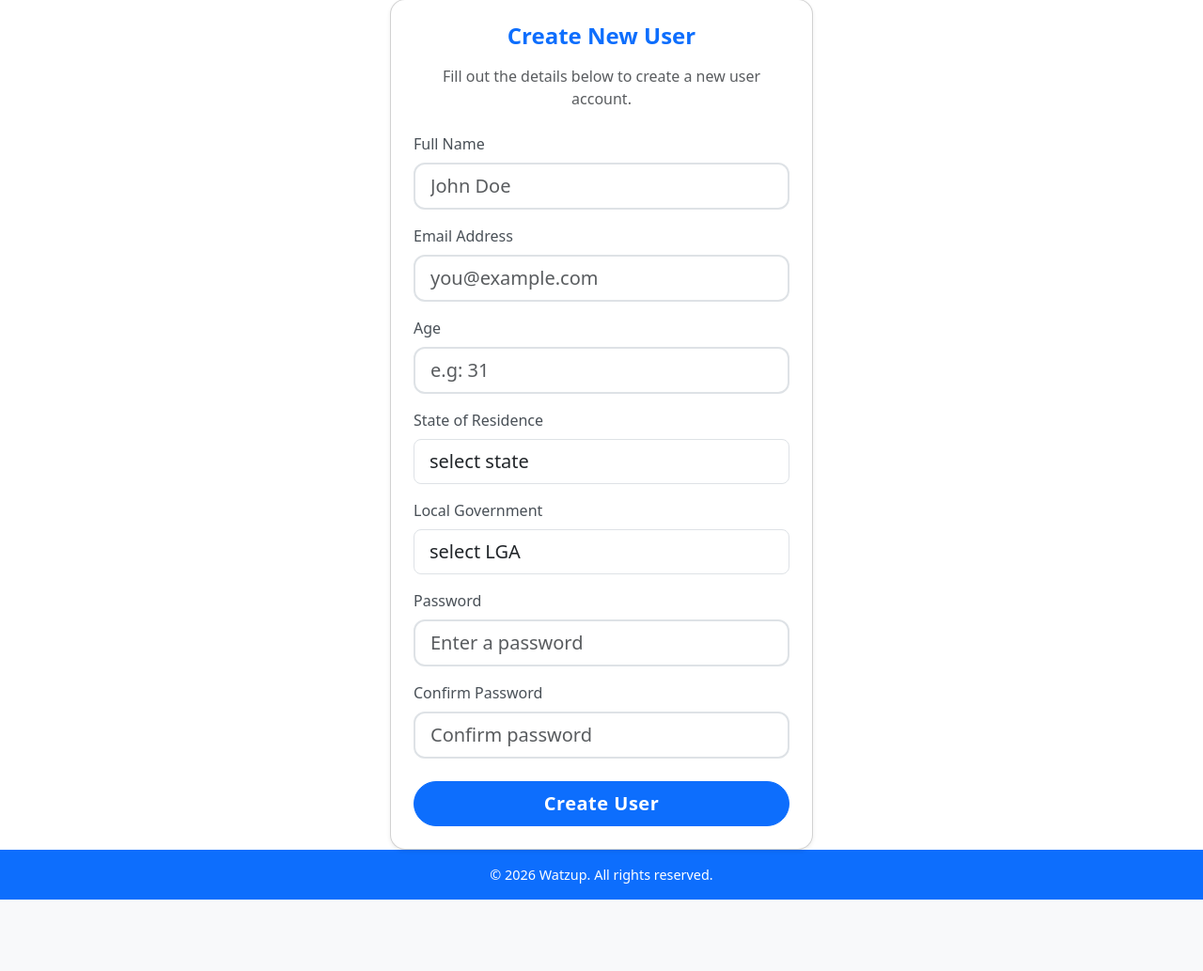
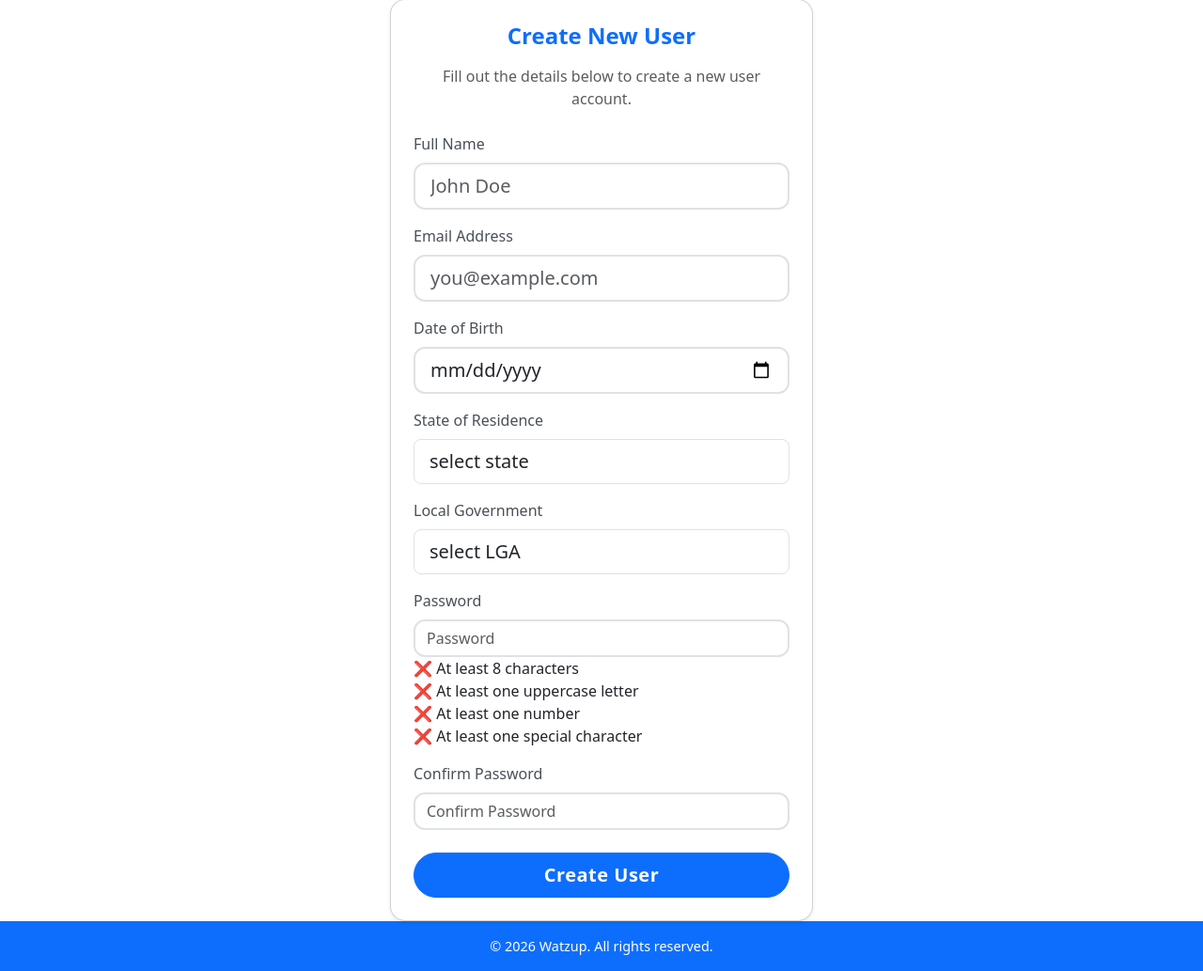
Before and after one commit to Dblvcksheep/Watzup, a Flask app: page /register in a window 1280 px wide. Shown: the part 81-1114 px from the top of the page at 94% size. Before the commit the page ends 1038 px from the top, so only its background shows below. Run offline with Flask 3, Linux system fonts and the light colour scheme; some libraries are stand-ins or nearby versions.

Commit message:
finish login and register

```diff
--- a/app.py
+++ b/app.py
@@ -3,11 +3,11 @@ from flask_bootstrap import Bootstrap5
 from flask_login import UserMixin, login_user, LoginManager, current_user, logout_user,login_required
 from flask_sqlalchemy import SQLAlchemy
 from sqlalchemy.orm import relationship, DeclarativeBase, Mapped, mapped_column
-from sqlalchemy import Integer, String, Text
+from sqlalchemy import Integer, String, Text,DateTime
 from functools import wraps
 from http import HTTPStatus
 import os
-from datetime import date
+from datetime import datetime, timedelta
 from flask_mail import Mail, Message
 import requests
 from flask_migrate import Migrate
@@ -51,6 +51,11 @@ class User(db.Model, UserMixin):
     id = db.Column(db.Integer, primary_key=True)
     email = db.Column(db.String(225), unique=True, nullable=False)
     name = db.Column(db.String(100), nullable=False)
+    dob = db.Column(db.DateTime, nullable=False)
+    state = db.Column(db.String(100), nullable=False)
+    lga = db.Column(db.String(100), nullable=False)
+    password = db.Column(db.Text, nullable=False)
+    created_at = db.Column(db.DateTime, default=datetime.now())
 
 with app.app_context():
     db.create_all()
@@ -160,18 +165,23 @@ def register():
     if request.method == 'POST':
         name = request.form.get('name')
         email = request.form.get('email').lower()
-        age = request.form.get('age')
-        password = request.form.get('password')
-        confirm_pass = request.form.get('confirm_password')
+        date = request.form.get('date')
+        state = request.form.get('state')
+        lga = request.form.get('lga')
+        password = request.form.get('password1')
+        confirm_pass = request.form.get('password2')
+
         user = User.query.filter_by(email=email).first()
+        print(date)
+        dateformat = datetime.strptime(date, '%Y-%m-%d')
         if not user:
             if password == confirm_pass:
-                reg = User(name=name, age=age, email=email, password=generate_password_hash(password, salt_length=5))
+                reg = User(name=name, dob=dateformat, email=email, password=generate_password_hash(password, salt_length=5),state=state,lga=lga)
                 db.session.add(reg)
                 db.session.commit()
                 login_user(reg)
                 send_welcome_email(name, email, password)
-                return redirect(url_for('dashboard'))
+                return redirect(url_for('index'))
             else:
                 flash('passwords do not match')
         else:
@@ -199,13 +209,13 @@ def login():
         if user:
             if check_password_hash(user.password, password):
                 login_user(user)
-                return redirect(url_for('dashboard'))
+                return redirect(url_for('index'))
             else:
-                flash('wrong password')
+                flash('invalid credentials')
                 return redirect(url_for('login'))
 
         else:
-            flash('user not in the database')
+            flash('invalid credentials')
             return redirect(url_for('login'))
     return render_template('login.html')
 @app.errorhandler(TooManyRequests)
--- /dev/null
+++ b/static/password-check.js
@@ -0,0 +1,81 @@
+function showValidation() {
+  document.getElementById("password-requirements").classList.remove("d-none");
+}
+
+function hideValidation() {
+  document.getElementById("password-requirements").classList.add("d-none");
+}
+
+function validatePassword() {
+  const password = document.getElementById("password1").value;
+
+  // Check each requirement
+  if (password.length >= 8) {
+    document.getElementById("length").textContent = "✅ At least 8 characters";
+    document.getElementById("length").style.color = "green";
+  } else {
+    document.getElementById("length").textContent = "❌ At least 8 characters";
+    document.getElementById("length").style.color = "red";
+  }
+
+  if (/[A-Z]/.test(password)) {
+    document.getElementById("uppercase").textContent = "✅ At least one uppercase letter";
+    document.getElementById("uppercase").style.color = "green";
+  } else {
+    document.getElementById("uppercase").textContent = "❌ At least one uppercase letter";
+    document.getElementById("uppercase").style.color = "red";
+  }
+
+  if (/\d/.test(password)) {
+    document.getElementById("number").textContent = "✅ At least one number";
+    document.getElementById("number").style.color = "green";
+  } else {
+    document.getElementById("number").textContent = "❌ At least one number";
+    document.getElementById("number").style.color = "red";
+  }
+
+  // Special character
+  if (/[!@#$%^&*(),.?:{}|<>]/.test(password)) {
+    document.getElementById("special").textContent = "✅ At least one special character";
+    document.getElementById("special").style.color = "green";
+  } else {
+    document.getElementById("special").textContent = "❌ At least one special character";
+    document.getElementById("special").style.color = "red";
+  }
+
+  checkFormReady();
+}
+
+function checkMatch() {
+  const password1 = document.getElementById("password1").value;
+  const password2 = document.getElementById("password2").value;
+  const message = document.getElementById("match-message");
+
+  if (password2 === "") {
+    message.textContent = "";
+    message.className = "form-text";
+  } else if (password1 === password2) {
+    message.textContent = "✅ Passwords match";
+    message.className = "form-text text-success";
+  } else {
+    message.textContent = "❌ Passwords do not match";
+    message.className = "form-text text-danger";
+  }
+
+  checkFormReady();
+}
+
+function checkFormReady() {
+  const password = document.getElementById("password1").value;
+  const confirm = document.getElementById("password2").value;
+  const submitBtn = document.getElementById("submitBtn");
+
+  const valid =
+    password.length >= 8 &&
+    /[A-Z]/.test(password) &&
+    /\d/.test(password) &&
+    /[!@#$%^&*(),.?:{}|<>]/.test(password) &&
+    password === confirm;
+
+  submitBtn.disabled = !valid;
+}
--- a/templates/register.html
+++ b/templates/register.html
@@ -21,8 +21,8 @@
       </div>
 
       <div class="mb-3">
-        <label for="Age" class="form-label fw-medium">Age</label>
-        <input type="number" class="form-control form-control-lg" id="Age" name="age" placeholder="e.g: 31" required>
+        <label for="date" class="form-label fw-medium">Date of Birth</label>
+        <input type="date" id="date" name="date" class="form-control form-control-lg">
       </div>
 
       <div class="mb-3">
@@ -44,13 +44,23 @@
 
 
       <div class="mb-3">
-        <label for="password" class="form-label fw-medium">Password</label>
-        <input type="password" class="form-control form-control-lg" id="password" name="password" placeholder="Enter a password" required>
+        <label for="password1" class="form-label fw-medium">Password</label>
+        <input type="password"  name="password1" class="form-control" id="password1" placeholder="Password" oninput="validatePassword()" onfocus="showValidation()" onblur="hideValidation()" required>
+
+        <div id="password-requirements" class="mb-3">
+            <ul class="mb-0" style="list-style: none; padding-left: 0;">
+                <li id="length">❌ At least 8 characters</li>
+                <li id="uppercase">❌ At least one uppercase letter</li>
+                <li id="number">❌ At least one number</li>
+                <li id="special">❌ At least one special character</li>
+            </ul>
+        </div>
       </div>
 
       <div class="mb-4">
-        <label for="confirm_password" class="form-label fw-medium">Confirm Password</label>
-        <input type="password" class="form-control form-control-lg" id="confirm_password" name="confirm_password" placeholder="Confirm password" required>
+        <label for="password2" class="form-label fw-medium">Confirm Password</label>
+        <input type="password" name="password2" class="form-control" id="password2" placeholder="Confirm Password" oninput="checkMatch()" required>
+        <div id="match-message" class="form-text"></div>
       </div>
 
       <div class="d-grid">
@@ -103,6 +113,6 @@ document.getElementById("state").addEventListener("change", function () {
         });
 });
 </script>
-
+<script src="{{ url_for('static', filename='password-check.js') }}"></script>
 
 {% endblock %}
```
Also changed, not shown: templates/login.html (+56 -9 lines), static/images/default-avatar.png (added), static/images/google.svg (added).
